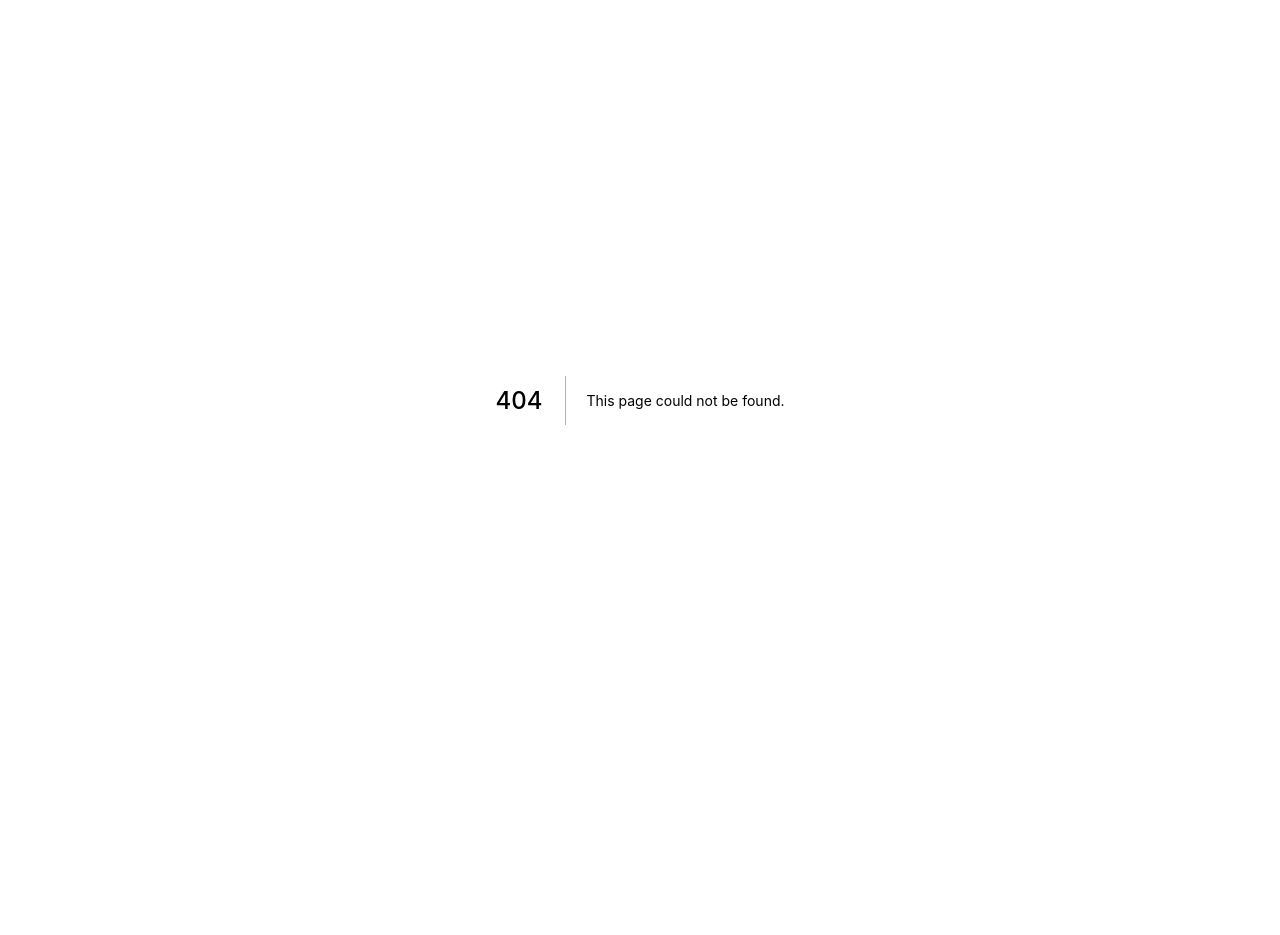
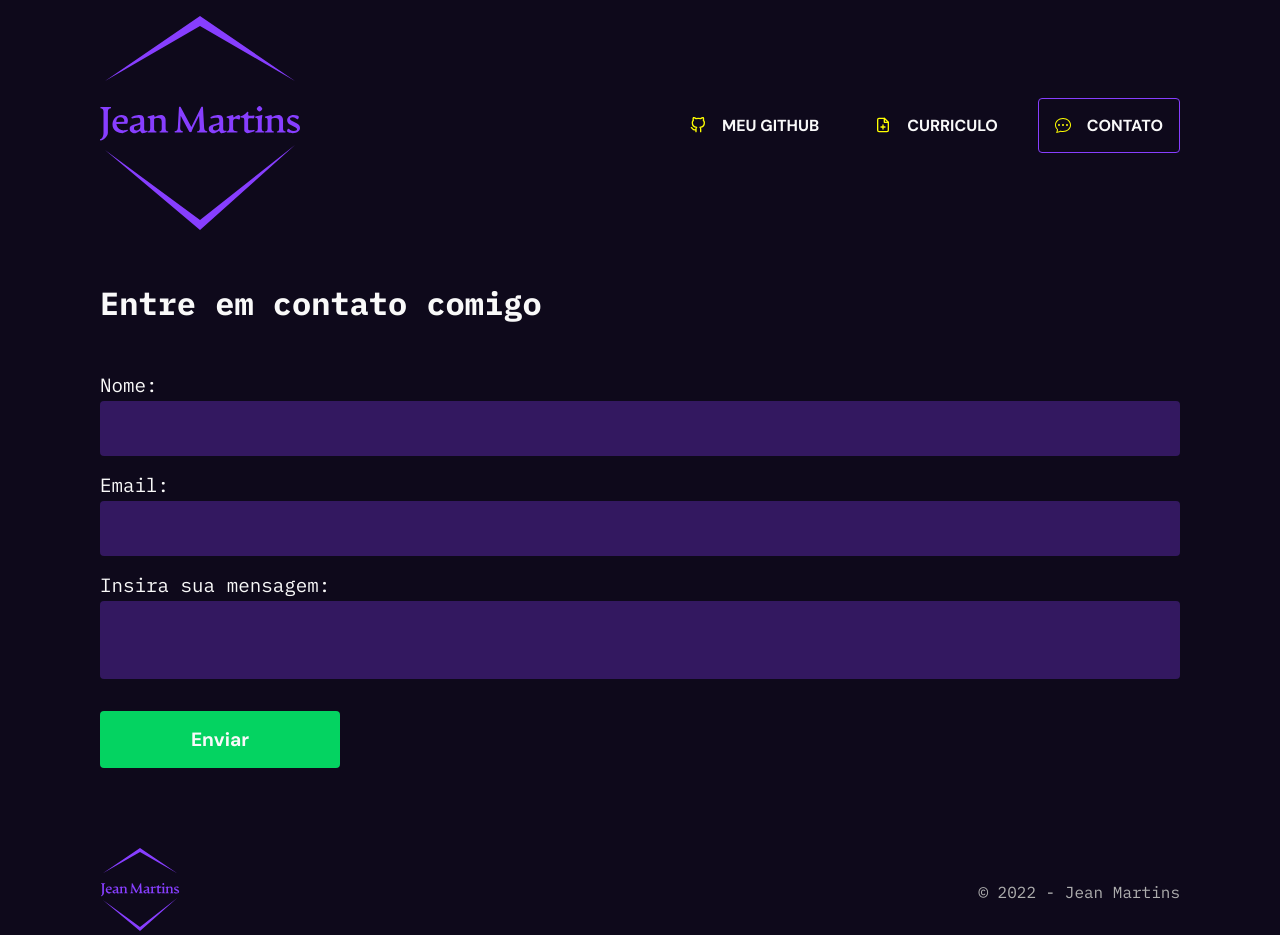
Before and after one commit to jeanmrtns/jeanmrtns, a Next.js app: page /contact in a window 1280 px wide. Before the commit this address had no page. Before the commit the page ends 800 px from the top, so only its background shows below. Built offline with nearby package versions, Linux system fonts and the light colour scheme.

Commit message:
Template and form validation Contact Page

```diff
--- a/package.json
+++ b/package.json
@@ -9,14 +9,17 @@
     "lint": "next lint"
   },
   "dependencies": {
+    "@hookform/resolvers": "^2.8.8",
     "axios": "^0.26.1",
     "babel-plugin-styled-components": "^2.0.6",
     "next": "12.1.0",
     "react": "17.0.2",
     "react-dom": "17.0.2",
+    "react-hook-form": "^7.28.1",
     "react-icons": "^4.3.1",
     "react-toastify": "^8.2.0",
-    "styled-components": "^5.3.3"
+    "styled-components": "^5.3.3",
+    "yup": "^0.32.11"
   },
   "devDependencies": {
     "@svgr/webpack": "^6.2.1",
--- a/src/components/Header/index.tsx
+++ b/src/components/Header/index.tsx
@@ -1,6 +1,7 @@
+import { BsChatDots } from 'react-icons/bs';
+import { FiFilePlus, FiGithub } from 'react-icons/fi';
 import LogoImage from '../../assets/logo.svg';
-import { Container, Content, Navigation, Logo, Link } from './styles';
-import { FiGithub, FiFilePlus } from 'react-icons/fi';
+import { Container, Content, Link, Logo, Navigation } from './styles';
 
 export const Header = () => {
   return (
@@ -24,6 +25,12 @@ export const Header = () => {
                 Curriculo
               </Link>
             </li>
+            <li>
+              <Link href='/contact'>
+                <BsChatDots />
+                Contato
+              </Link>
+            </li>
           </ul>
         </Navigation>
       </Content>
--- a/src/pages/_app.tsx
+++ b/src/pages/_app.tsx
@@ -1,14 +1,18 @@
-import { AppProps } from "next/app"
+import { AppProps } from "next/app";
 import { ToastContainer } from 'react-toastify';
+import 'react-toastify/dist/ReactToastify.css';
+import { Footer } from "../components/Footer";
+import { Header } from "../components/Header";
+import { GlobalStyle } from "../styles/GlobalStyle";
 
-import 'react-toastify/dist/ReactToastify.css';
-import { GlobalStyle } from "../styles/GlobalStyle"
 
 function MyApp({ Component, pageProps }: AppProps) {
   return (
     <>
       <GlobalStyle />
+      <Header />
       <Component {...pageProps} />
+      <Footer />
       <ToastContainer autoClose={3000} />
     </>
   )
--- /dev/null
+++ b/src/pages/contact.tsx
@@ -0,0 +1,48 @@
+import { yupResolver } from '@hookform/resolvers/yup';
+import { useForm } from "react-hook-form";
+import * as yup from "yup";
+import { Container, ErrorText } from "../styles/Contact";
+
+interface FormData {
+  name: string;
+  email: string;
+  message: string;
+}
+
+const schema = yup.object().shape({
+  name: yup.string().required('O nome é obrigatório'),
+  email: yup.string().email('E-mail inválido').required('O e-mail é obrigatório'),
+  message: yup.string().required('Você deve deixar sua mensagem')
+});
+
+export default function Contact() {
+  const { register, handleSubmit, formState: { errors } } = useForm<FormData>({
+    resolver: yupResolver(schema)
+  });
+
+  async function handleEmailSubmit(form) {
+    console.log(form);
+  }
+
+  return (
+    <main className="container">
+      <Container>
+        <h1>Entre em contato comigo</h1>
+
+        <label htmlFor="name">Nome:</label>
+        <input type="text" id="name"  {...register('name')} />
+        {errors.name && <ErrorText>{errors.name.message}</ErrorText>}
+
+        <label htmlFor="email" >Email:</label>
+        <input type="email" id="email" {...register('email')}/>
+        {errors.email && <ErrorText>{errors.email.message}</ErrorText>}
+
+        <label htmlFor="message" >Insira sua mensagem:</label>
+        <textarea id="message" {...register('message')}></textarea>
+        {errors.message && <ErrorText>{errors.message.message}</ErrorText>}
+
+        <button onClick={handleSubmit(handleEmailSubmit)}>Enviar</button>
+      </Container>
+    </main>
+  )
+}
--- a/src/pages/index.tsx
+++ b/src/pages/index.tsx
@@ -2,8 +2,6 @@ import Head from "next/head";
 import { useEffect, useState } from "react";
 import { toast } from "react-toastify";
 import { Banner } from "../components/Banner";
-import { Footer } from "../components/Footer";
-import { Header } from "../components/Header";
 import { ProjectsList } from "../components/ProjectsList";
 import { apiGithub } from "../services/apiGithub";
 
@@ -37,12 +35,10 @@ export default function Home() {
       <Head>
         <title>Jean Martins - FrontEnd Developer</title>
       </Head>
-      <Header />
       <main className="container">
         <Banner />
         <ProjectsList repos={repos} />
       </main>
-      <Footer />
     </>
   )
 }
--- /dev/null
+++ b/src/styles/Contact.ts
@@ -0,0 +1,56 @@
+import styled from "styled-components";
+
+export const Container = styled.form`
+  display: flex;
+  flex-direction: column;
+  margin-top: 2rem;
+
+  h1 {
+    margin-bottom: 2rem;
+  }
+
+  label {
+    margin-bottom: 0.25rem;
+    font-size: 1.2rem;
+    margin-top: 1rem;
+  }
+
+  input, textarea {
+    width: 100%;
+    border: 0;
+    border-radius: 0.25rem;
+    padding: 1rem 1.25rem;
+    outline-color: var(--primary);
+    background-color: rgba(135, 62, 255, 0.3);
+    color: var(--text);
+    font-size: 1.25rem;
+  }
+
+  textarea {
+    height: fit-content;
+    resize: none;
+    -webkit-resize: none;
+  }
+
+  button {
+    margin-top: 2rem;
+    max-width: 15rem;
+    background-color: var(--secondary);
+    padding: 1rem 2rem;
+    border: 0;
+    border-radius: 0.25rem;
+    color: var(--title);
+    font-weight: bold;
+    font-size: 1.2rem;
+    transition: filter 0.3s;
+
+    &:hover {
+      filter: opacity(0.8);
+    }
+  }
+`;
+
+export const ErrorText = styled.p`
+  color: red;
+  margin-top: 0.25rem;
+`;
```
Also changed, not shown: 1 other file (tests, documents, lock files or other folders).
